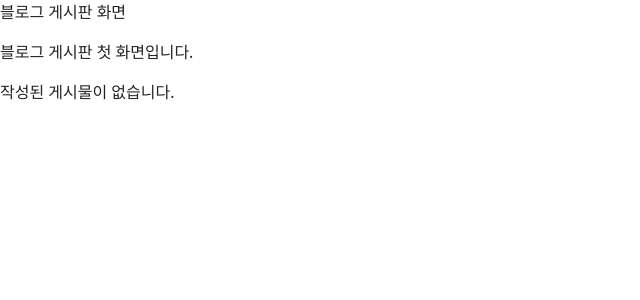
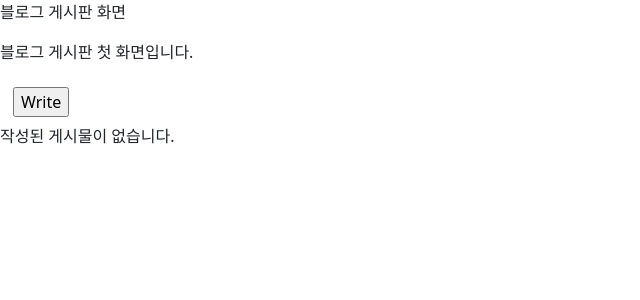
Before and after one commit to su0797/Django_project_myblog, a Django app: page /blog/ in a window 1280 px wide. Shown: the top 300 px of the page, without its empty margins (0-640 px from the left). Run offline with Django 4.2, Linux system fonts and the light colour scheme; data that the repository does not hold is empty.

Commit message:
write 버튼 추가

```diff
--- a/blog/templates/blog/post_list.html
+++ b/blog/templates/blog/post_list.html
@@ -5,7 +5,9 @@
     <p>블로그 게시판 첫 화면입니다.</p>
     <!-- context -->
     <!-- 조건문, 순회문 -->
-
+    <form action="{% url 'blog:write' %}" class="btn">
+        <input type="submit" value="Write">
+    </form>
     <!-- 글이 있을 때 -->
     <!-- 테이블 -->
     {% if posts %}
@@ -28,8 +30,8 @@
             </tbody>
         </table>
     {% else %}
+    <!-- 글이 없을 때 -->
+    <!-- 글이 없습니다. -->
         <p>작성된 게시물이 없습니다.</p>
     {% endif %}
-    <!-- 글이 없을 때 -->
-    <!-- 글이 없습니다. -->
 {% endblock %}
```
